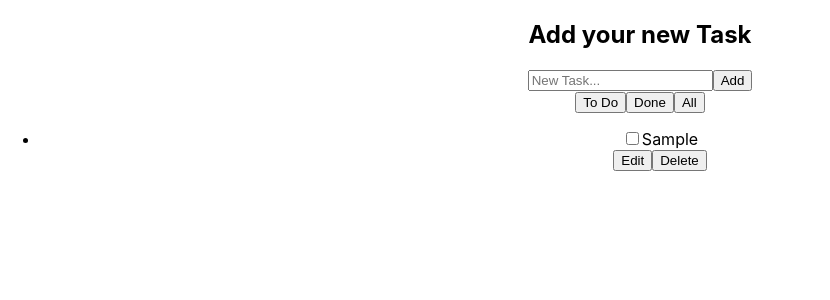
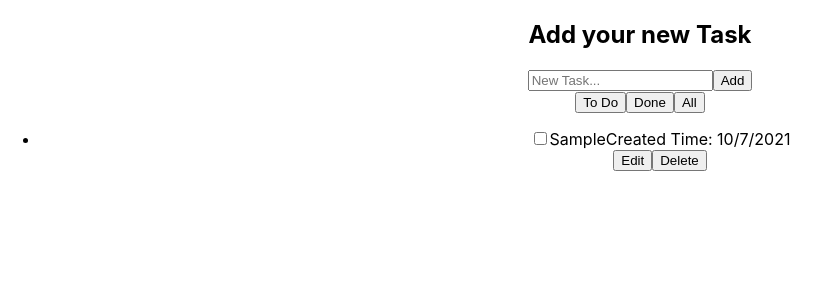
Before and after one commit to berrutti/todo-list, a React (Create React App) app: page / in a window 1280 px wide. Both pictures are taken after typing "Sample" into the empty fields and a click on the button "Add". Shown: the top 300 px of the page, without its empty margins (0-830 px from the left). Built offline with nearby package versions, Linux system fonts and the light colour scheme.

Commit message:
Add Created and Edited times

```diff
--- a/src/components/Task.tsx
+++ b/src/components/Task.tsx
@@ -18,6 +18,8 @@ function Task({
   id,
   text,
   done,
+  createdTime,
+  editedTime,
   toggleDone,
   deleteTask,
   editTask,
@@ -70,6 +72,11 @@ function Task({
               onChange={() => toggleDone(id)}
             />
             <label htmlFor={id}>{text}</label>
+            {editedTime ? (
+              <span>Edited Time: {editedTime.toLocaleDateString()}</span>
+            ) : (
+              <span>Created Time: {createdTime.toLocaleDateString()}</span>
+            )}
           </div>
           <div>
             <button type="button" onClick={() => setEditing(true)}>
```
